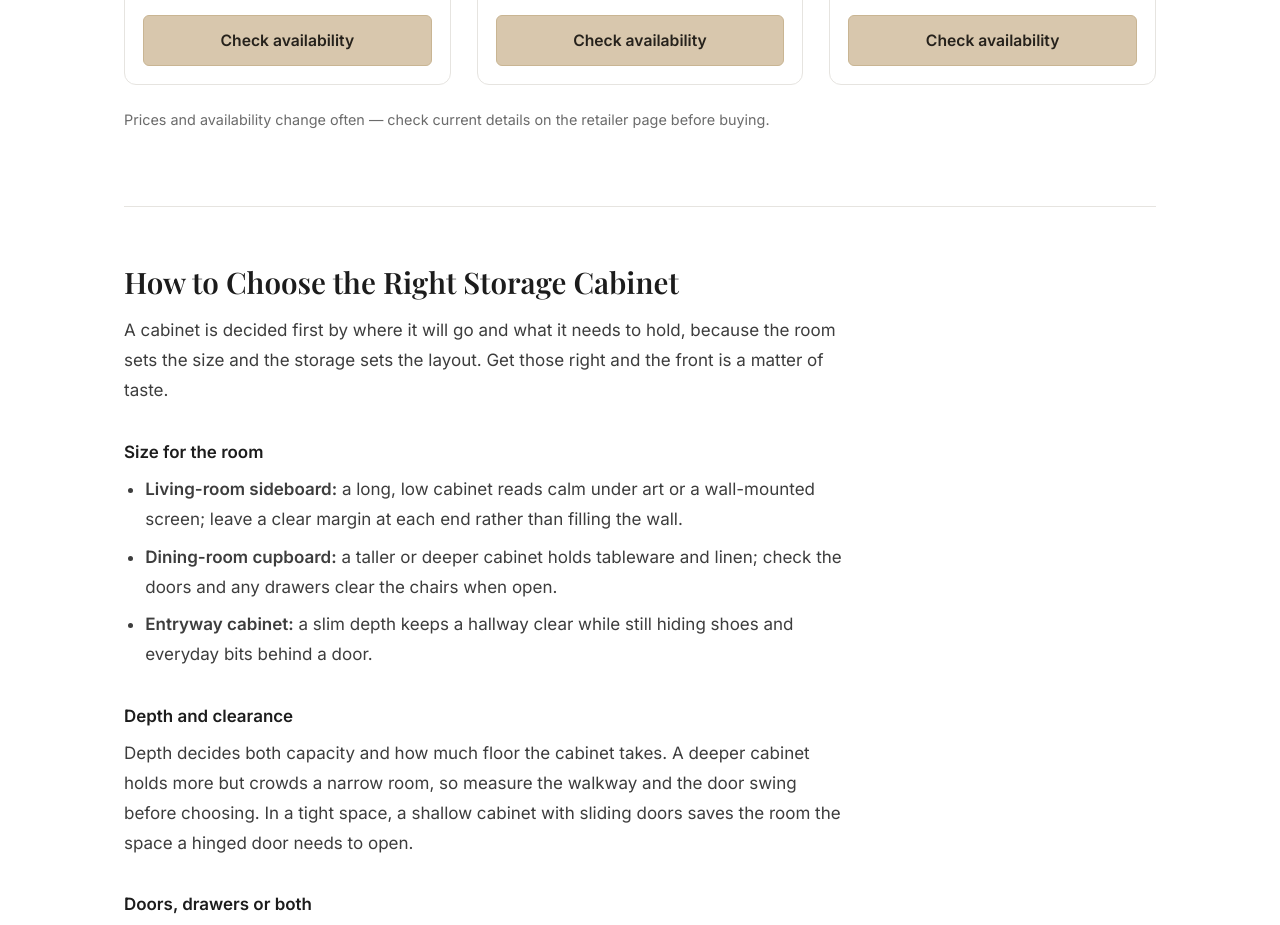
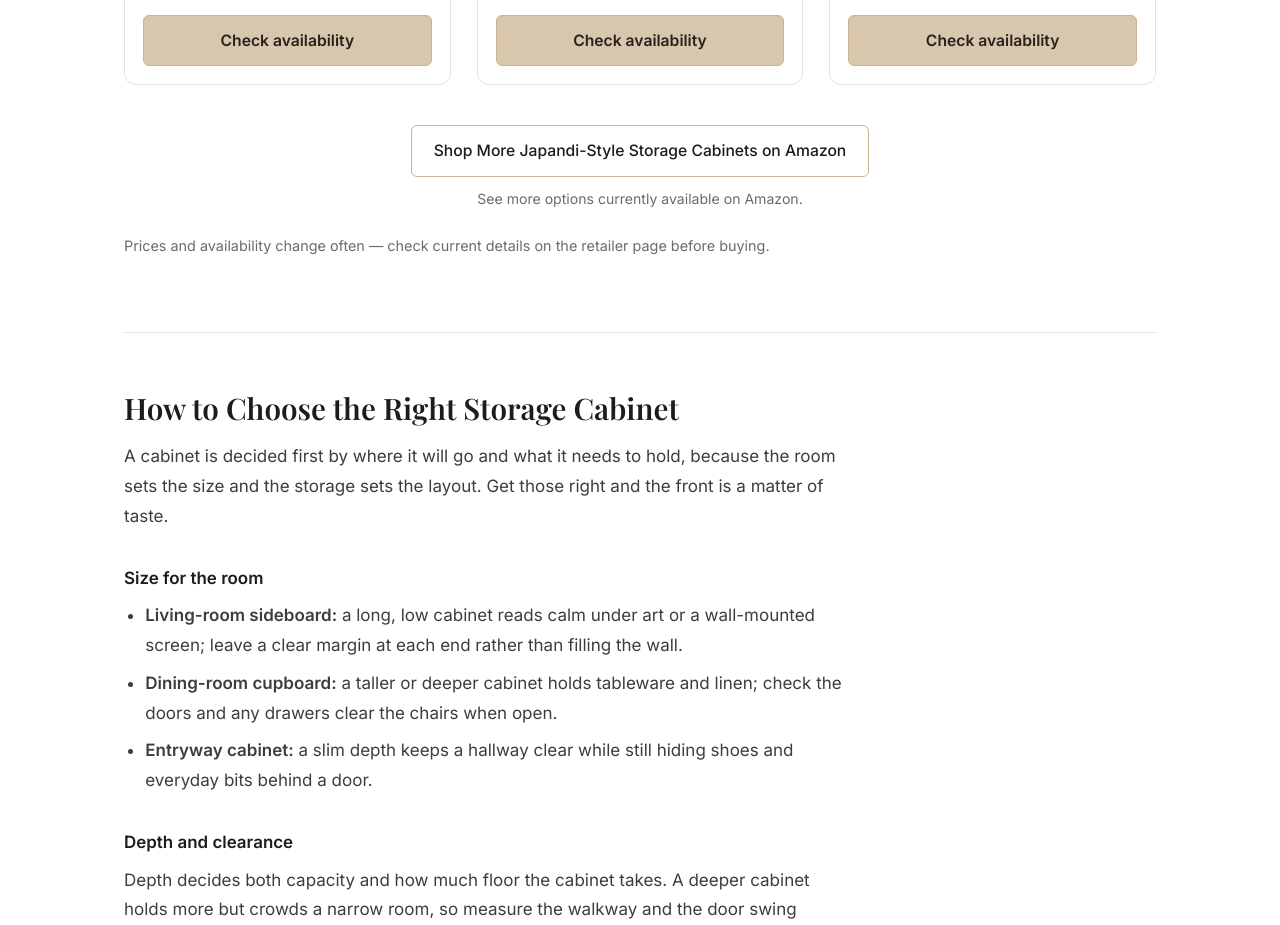
Before and after one commit to quietfieldliving/japandi-home-decor, a plain HTML site: page japandi-storage-cabinets/index.html in a window 1280 px wide. Shown: the part 3034-3959 px from the top of the page. Drawn offline with nearby package versions, Linux system fonts and the light colour scheme.

Commit message:
Add Amazon search CTA to storage cabinets

```diff
--- a/japandi-storage-cabinets/index.html
+++ b/japandi-storage-cabinets/index.html
@@ -278,6 +278,12 @@
 
       </div>
 
+      <!-- ---------- More options : Amazon search results (test CTA, tag qflstoragesearch-20) ---------- -->
+      <div class="more-cta">
+        <a class="btn btn-secondary" href="https://www.amazon.com/s?k=natural+wood+storage+cabinet&tag=qflstoragesearch-20" target="_blank" rel="nofollow sponsored noopener">Shop More Japandi-Style Storage Cabinets on Amazon</a>
+        <p class="more-cta-note">See more options currently available on Amazon.</p>
+      </div>
+
       <p class="micro">
         Prices and availability change often &mdash; check current details on the retailer
         page before buying.
--- a/japandi-storage-cabinets/style.css
+++ b/japandi-storage-cabinets/style.css
@@ -263,6 +263,29 @@ li { margin: 8px 0; }
 
 .btn-card { margin-top: auto; padding: 11px 18px; }
 
+/* Secondary "shop more" CTA under Top Picks — outlined so it stays quieter
+   than the filled product-card buttons. Page-scoped only. */
+.more-cta {
+  text-align: center;
+  margin: 40px 0 8px;
+}
+
+.btn-secondary {
+  background: transparent;
+  color: var(--ink);
+  font-weight: 500;
+  padding: 11px 22px;
+  max-width: 100%;
+}
+
+.btn-secondary:hover { background: var(--surface); }
+
+.more-cta-note {
+  font-size: 0.88rem;
+  color: var(--muted);
+  margin: 10px 0 0;
+}
+
 /* Hero CTA — centred under the banner, quiet enough to sit in a Japandi page */
 .hero-cta {
   text-align: center;
```
